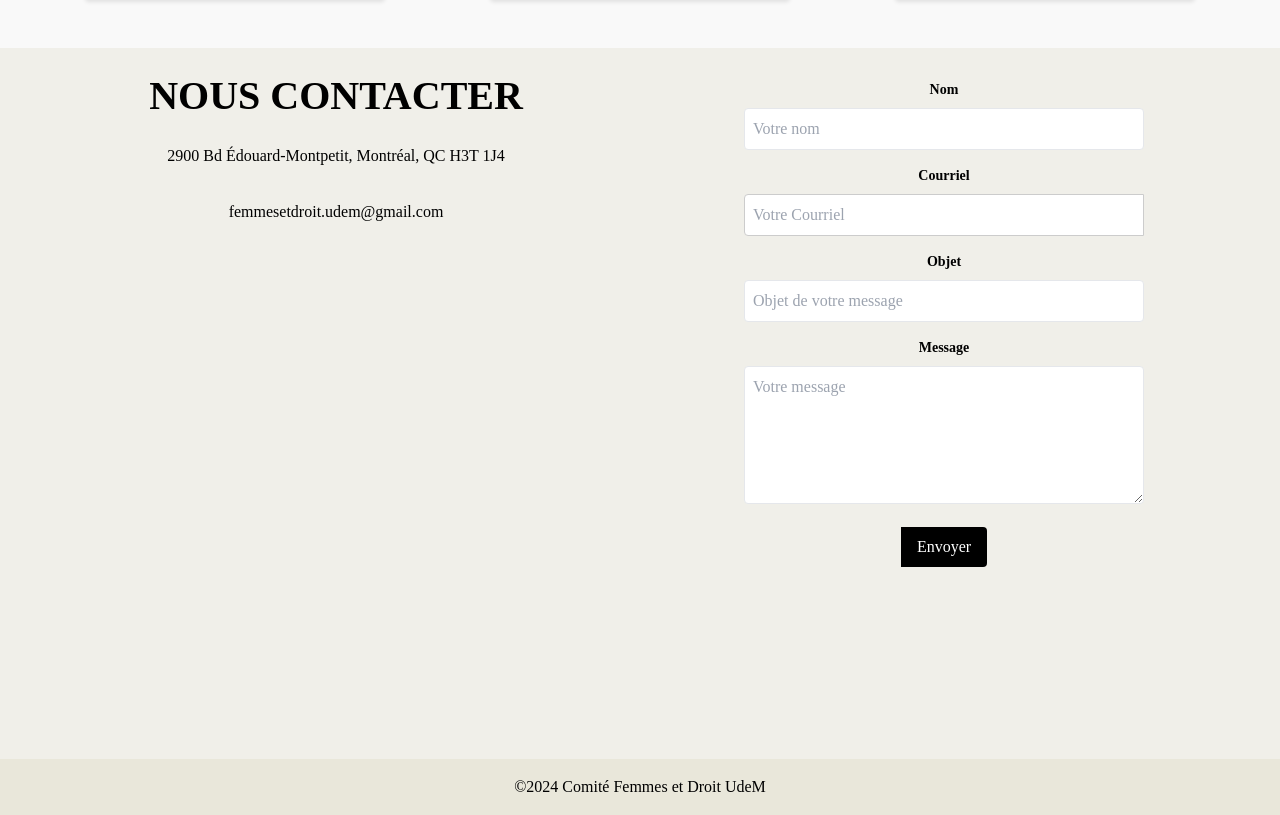
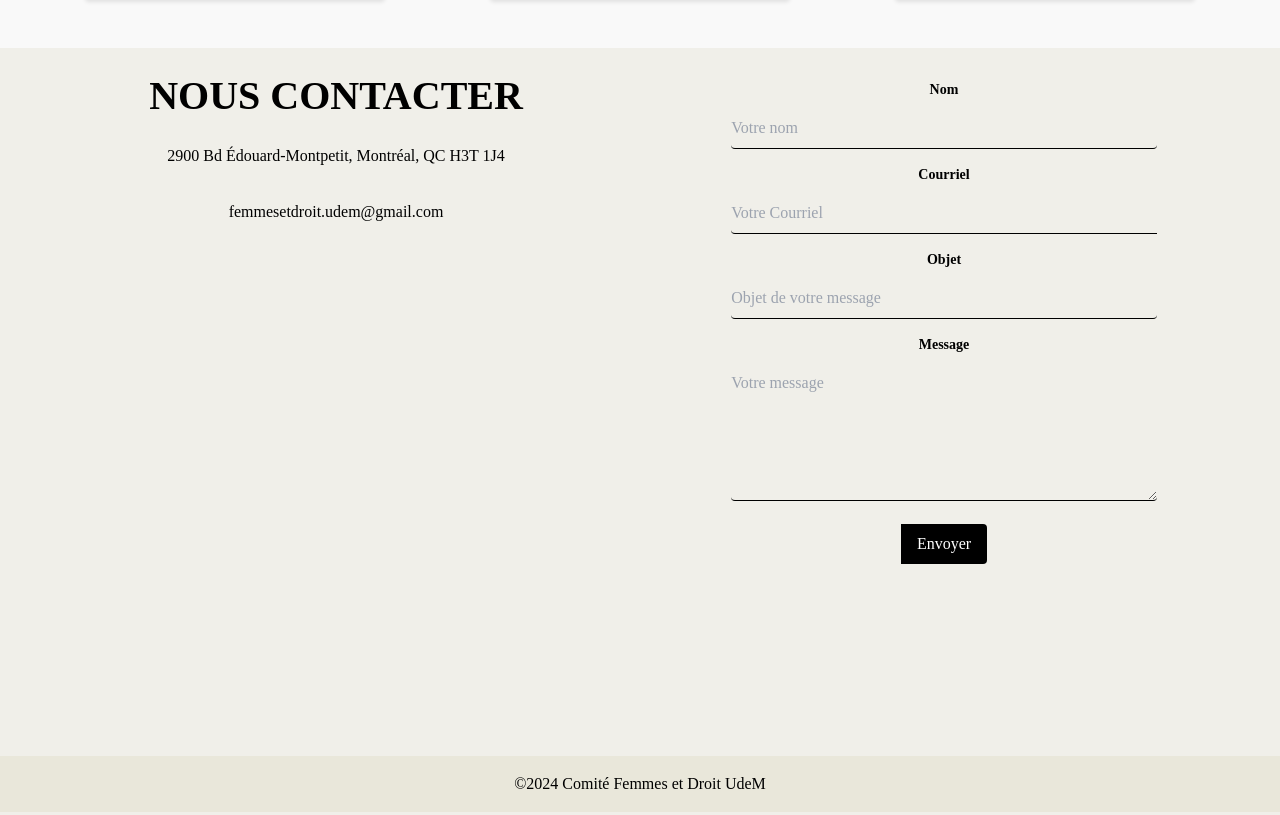
Before and after one commit to lucasadilla/UDEMDROIT, a Next.js app: page / in a window 1280 px wide. Shown: the part 1434-2249 px from the top of the page. Built offline with nearby package versions, Linux system fonts and the light colour scheme.

Commit message:
fixed the contact page

```diff
--- a/styles/global.css
+++ b/styles/global.css
@@ -440,9 +440,13 @@ button[type="submit"]:hover {
 
 .contact-form input,
 .contact-form textarea {
-    max-width: 400px; /* Set a maximum width */
-    width: 100%; /* Ensure it takes full width up to the max-width */
+    background-color: transparent; /* Remove background color */
+    border: none; /* Remove all borders */
+    border-bottom: 1px solid #000; /* Add bottom border */
+    padding: 0.5rem 0; /* Adjust padding to match the new style */
+    width: 70%;
     margin: 0 auto; /* Center the text boxes */
+    box-sizing: border-box;
 }
 
 .contact-form textarea:last-of-type {
```
